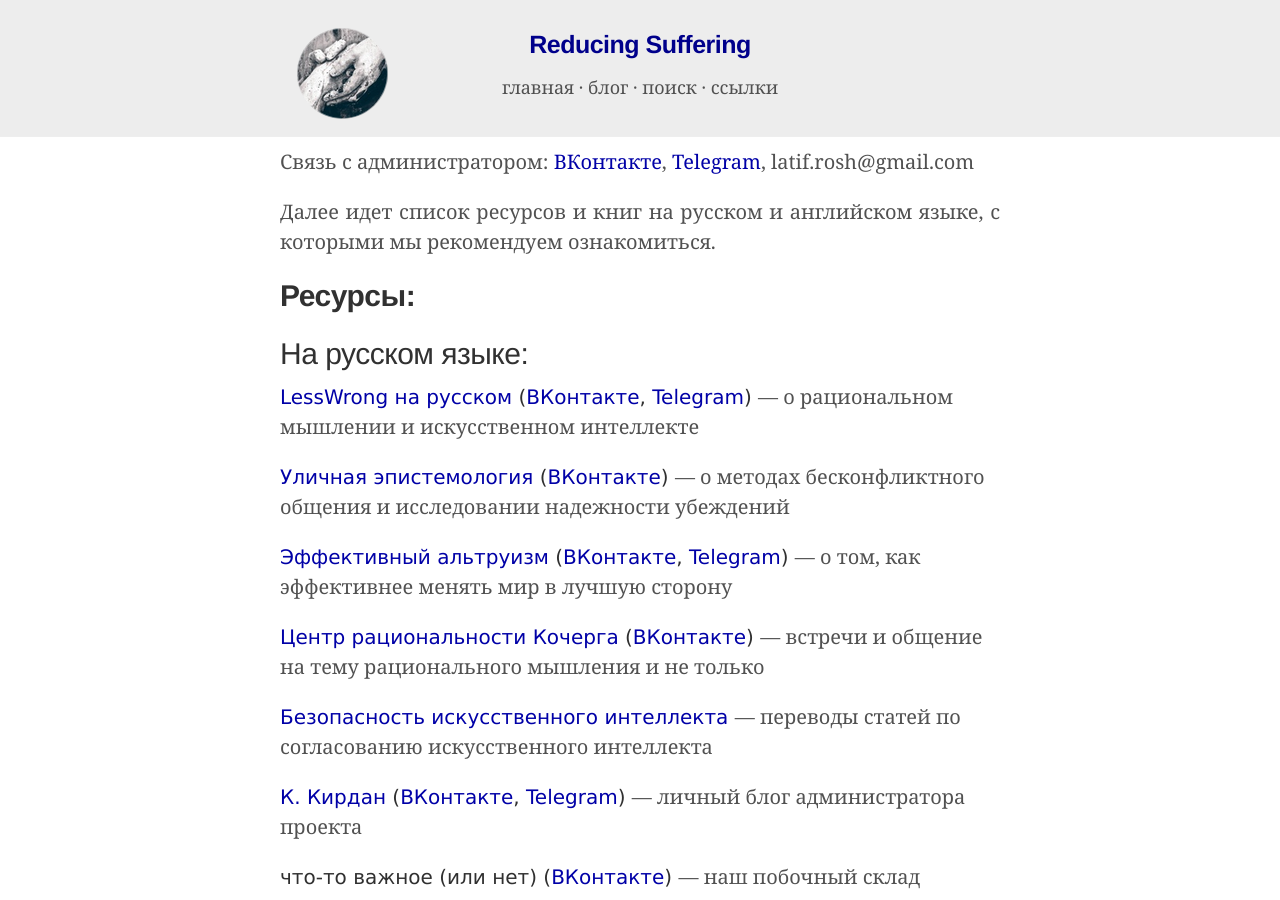
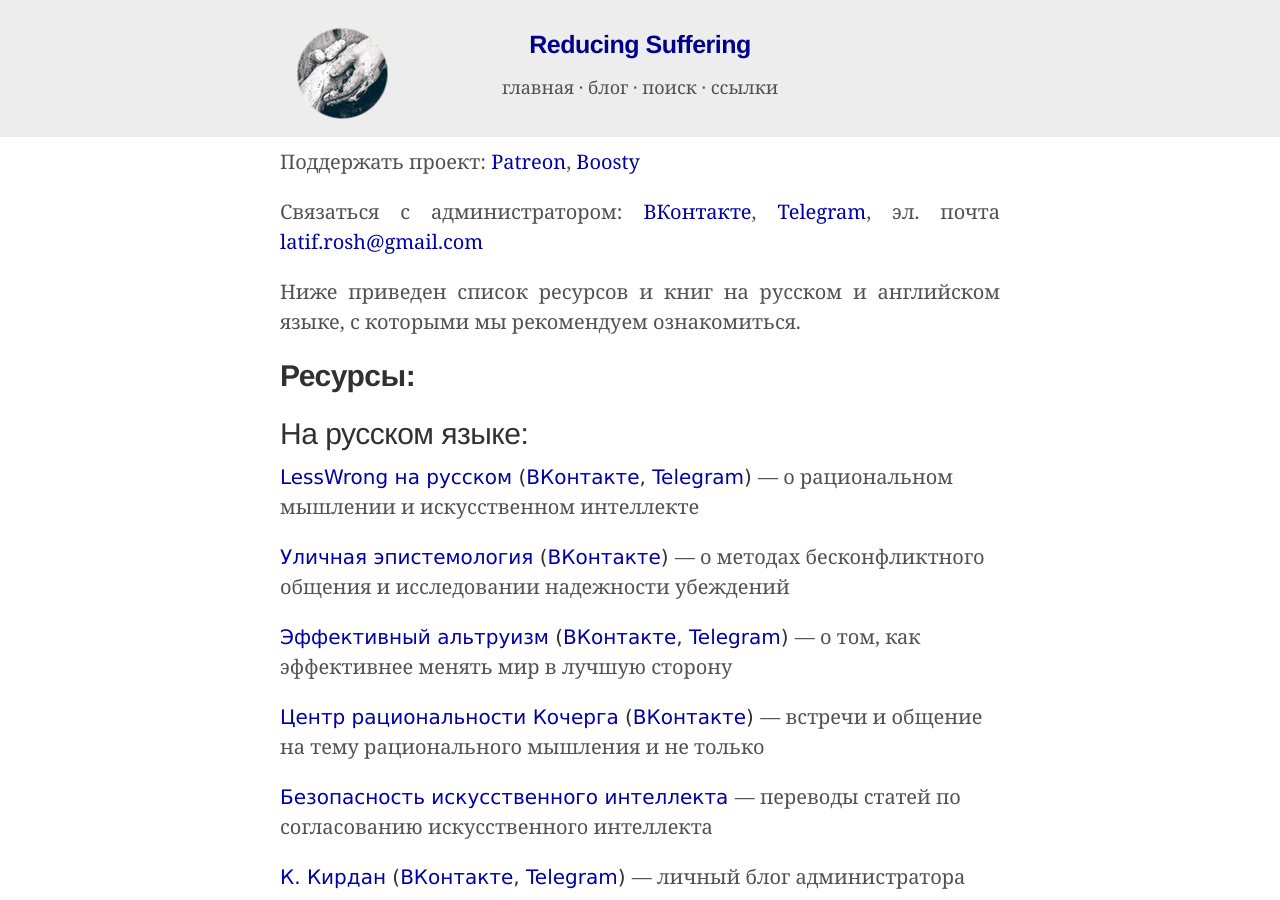
Before and after one commit to ReducingSuffering/reducingsuffering.github.io, a Jekyll site: the page built from links.md, in a window 1280 px wide and 900 px high. Built offline with Jekyll 4.4.1, drawn with Linux system fonts in a browser that asks for light colours.

Commit message:
Update links.md

```diff
--- a/links.md
+++ b/links.md
@@ -1,10 +1,12 @@
 ---
 layout: blog
-title: "Reducing Suffering: рекомендации"
+title: "Reducing Suffering: ссылки"
 ---
-Связь с администратором: [ВКонтакте](https://vk.com/latif_rosh), [Telegram](https://t.me/KKirdan), latif.rosh@gmail.com
+Поддержать проект: [Patreon]({{ site.admin.patreon }}), [Boosty]({{ site.admin.boosty }})
 
-Далее идет список ресурсов и книг на русском и английском языке, с которыми мы рекомендуем ознакомиться.
+Связаться с администратором: [ВКонтакте]({{ site.admin.vk }}), [Telegram]({{ site.admin.telegram }}), эл. почта [{{ site.admin.email }}](mailto:{{ site.admin.email }})
+
+Ниже приведен список ресурсов и книг на русском и английском языке, с которыми мы рекомендуем ознакомиться.
 
 <h2><b>Ресурсы:</b></h2>
 
```
